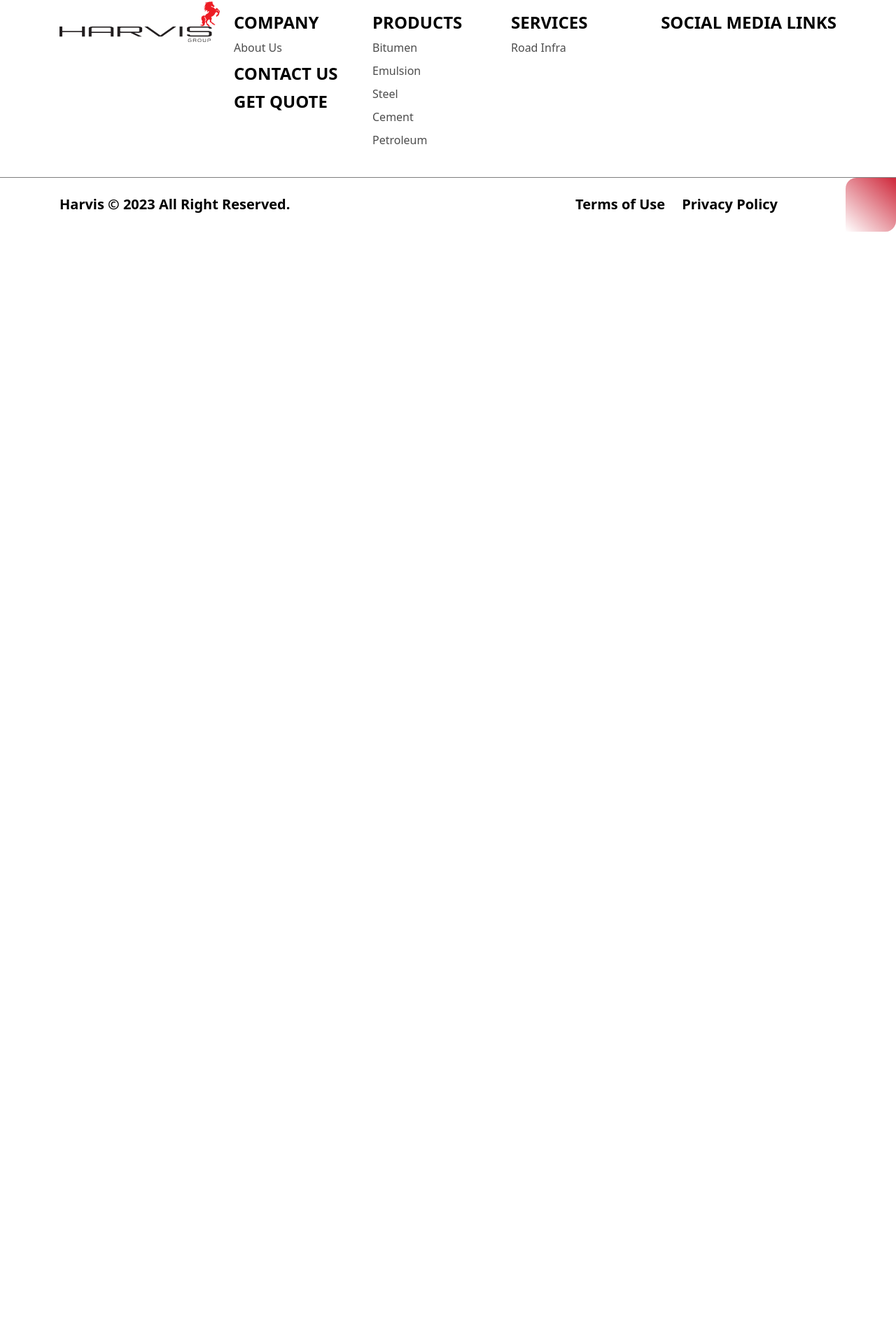
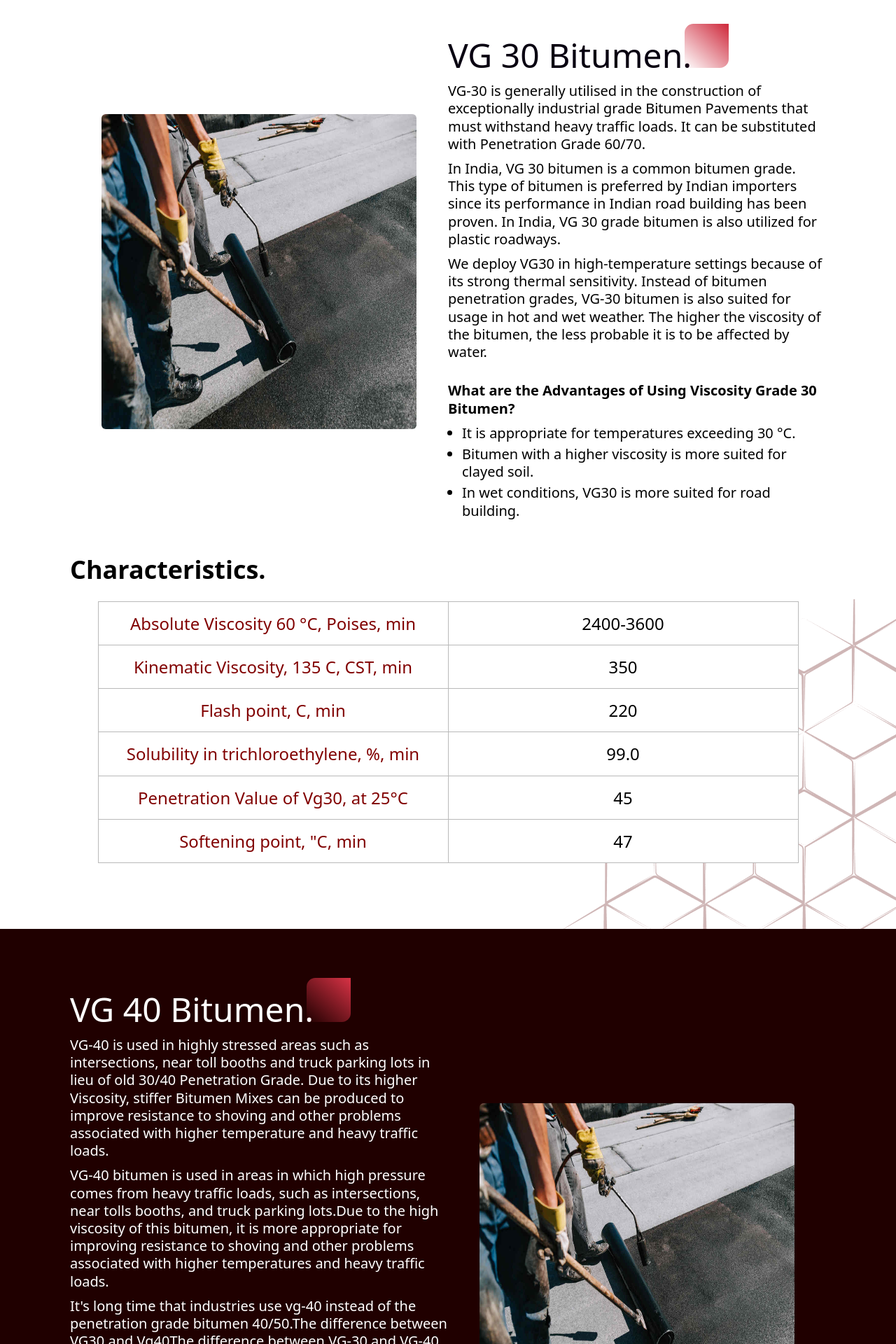
Before and after one commit to tech-socialagent/harvisinfra, a React (Create React App) app: page /bitumen in a window 1280 px wide. Shown: the part 762-2682 px from the top of the page at 70% size. Before the commit the page ends 1093 px from the top, so only its background shows below. Built offline with nearby package versions, Linux system fonts and the light colour scheme.

Commit message:
bitumen done

```diff
--- a/src/Styles/ProductPage.css
+++ b/src/Styles/ProductPage.css
@@ -18,3 +18,142 @@
   color: #ffffff;
   margin: 10px 0px;
 }
+
+/* product item */
+.pro_vg30 {
+  padding: 70px 100px;
+  background-image: url("../assets/Group.png");
+  background-repeat: no-repeat;
+  background-position: bottom 0% right 0%;
+}
+.vg30_desc {
+  /* display: grid;
+  grid-template-columns: 1fr 1fr; */
+  display: flex;
+}
+.pro_slider,
+.pro_info {
+  flex: 1;
+}
+
+.item_heading h4 {
+  font-weight: 500;
+  font-size: 48px;
+  line-height: 56px;
+
+  color: #080111;
+}
+.item_heading h4::after {
+  content: "";
+  display: inline-block;
+  position: relative;
+  width: 63px;
+  height: 63px;
+  left: -10px;
+
+  background: linear-gradient(
+    222.3deg,
+    #d03042 4.29%,
+    rgba(208, 48, 66, 0) 100%
+  );
+  border-radius: 12.6px 0px;
+}
+.pro_info p,
+.pro_info li,
+.pro_info h5 {
+  font-weight: 400;
+  font-size: 20px;
+  line-height: 126.5%;
+  color: #000000;
+  margin: 10px 0px;
+}
+.pro_info h5 {
+  font-weight: 600;
+  margin-top: 30px;
+}
+.pro_info li {
+  margin: 5px 0px 0px 20px;
+}
+
+.char_vg30 .char_title {
+  font-weight: 600;
+  font-size: 36px;
+  line-height: 43px;
+  /* identical to box height */
+
+  color: #000000;
+}
+.char_vg30 table,
+td,
+tr {
+  background: #ffffff;
+  border: 1.5px solid #b9b9b9;
+  border-collapse: collapse;
+}
+.char_vg30 table {
+  border-radius: 6px;
+  margin: 24px auto;
+}
+td {
+  width: 500px;
+  padding: 15px 18px;
+}
+tr td:last-child {
+  font-weight: 500;
+  font-size: 24px;
+  line-height: 130%;
+  /* or 31px */
+
+  text-align: center;
+
+  color: #000000;
+}
+tr td:first-child {
+  font-weight: 500;
+  font-size: 24px;
+  line-height: 130%;
+  /* or 31px */
+
+  text-align: center;
+
+  color: #810000;
+}
+.char_vg30 {
+  margin-top: 50px;
+}
+.pro_slider {
+  position: relative;
+  display: flex;
+  align-items: center;
+  justify-content: center;
+}
+
+.pro_vg30 .pro_slider .proimg {
+  width: 450px;
+  height: 450px;
+  border-radius: 6px;
+  /* margin: 40px; */
+}
+
+.pro_vg40 {
+  background-color: #200000;
+}
+.pro_vg40 .pro_info p,
+.pro_vg40 .pro_info li,
+.pro_vg40 .pro_info h5,
+.pro_vg40 .pro_info h4,.pro_vg40 .char_title {
+  color: var(--white-color);
+}
+.pro_vg40 .vg30_desc {
+  flex-direction: row-reverse;
+}
+.pro_vg40 td, .pro_vg40 tr{
+  background-color: #200000;
+}
+.pro_vg40 td:first-child{
+  color:  #E3C8C8;
+  ;
+}
+.pro_vg40  td:last-child{
+  color: var(--white-color);
+}
--- a/src/components/pages/Bitumen.jsx
+++ b/src/components/pages/Bitumen.jsx
@@ -3,6 +3,7 @@ import "../../Styles/ProductPage.css";
 
 const Bitumen = () => {
   return (
+    <div className="bitumen_section">
       <div className="product_page">
         <div className="flo_art2"></div>
         <div className="section_header">
@@ -16,30 +17,198 @@ const Bitumen = () => {
               naturally occurring substance. It is primarily composed of
               hydrocarbons and is found in petroleum deposits.It is a key
               component in the development of infrastructure projects,
-            particularly in the construction of roads and highways. Bitumen is a
-            dense, viscous material derived from petroleum that is used to bind
-            and protect the aggregate (such as gravel or crushed stone) in
-            asphalt pavements.
+              particularly in the construction of roads and highways. Bitumen is
+              a dense, viscous material derived from petroleum that is used to
+              bind and protect the aggregate (such as gravel or crushed stone)
+              in asphalt pavements.
             </p>
             <p>
               Infrastructure project development firms use bitumen for its
               durability, flexibility, and ability to withstand harsh weather
               conditions, making it ideal for use in long-term construction
               projects. Bitumen is also commonly used to waterproof structures,
-            such as bridges and culverts, to prevent water from penetrating the
-            surface and causing damage over time.
+              such as bridges and culverts, to prevent water from penetrating
+              the surface and causing damage over time.
             </p>
             <p>
               The use of bitumen in infrastructure projects is a critical factor
               in ensuring that the infrastructure is safe, efficient, and
-            long-lasting. In addition, infrastructure project development firms
-            typically invest in high-quality bitumen products to ensure
+              long-lasting. In addition, infrastructure project development
+              firms typically invest in high-quality bitumen products to ensure
               consistent and reliable performance, as well as to minimize the
               likelihood of premature failure.
             </p>
           </div>
-        <div className="product_slide">
+          <div className="product_slide"></div>
+        </div>
+      </div>
+      <div className="bitumen_moreinfo">
+        {/* <div className="pro_vg30">
+          <div className="vg30_desc">
+            <div className="pro_slider"></div>
+            <div className="pro_info"></div>
+          </div>
+          <div className="char_vg30"></div>
+        </div> */}
 
+        <div className="pro_vg30">
+          <div className="vg30_desc">
+            <div className="pro_slider">
+              <img
+                src={require("../../assets/photos/bitumen.jpeg")}
+                alt=""
+                className="proimg"
+              />
+            </div>
+            <div className="pro_info">
+              <div className="item_heading">
+                <h4>VG 30 Bitumen.</h4>
+              </div>
+              <p>
+                VG-30 is generally utilised in the construction of exceptionally
+                industrial grade Bitumen Pavements that must withstand heavy
+                traffic loads. It can be substituted with Penetration Grade
+                60/70.
+              </p>
+              <p>
+                In India, VG 30 bitumen is a common bitumen grade. This type of
+                bitumen is preferred by Indian importers since its performance
+                in Indian road building has been proven. In India, VG 30 grade
+                bitumen is also utilized for plastic roadways.
+              </p>
+              <p>
+                We deploy VG30 in high-temperature settings because of its
+                strong thermal sensitivity. Instead of bitumen penetration
+                grades, VG-30 bitumen is also suited for usage in hot and wet
+                weather. The higher the viscosity of the bitumen, the less
+                probable it is to be affected by water.
+              </p>
+              <h5>
+                What are the Advantages of Using Viscosity Grade 30 Bitumen?
+              </h5>
+              <ul>
+                <li>It is appropriate for temperatures exceeding 30 °C.</li>
+                <li>
+                  Bitumen with a higher viscosity is more suited for clayed
+                  soil.
+                </li>
+                <li>
+                  In wet conditions, VG30 is more suited for road building.
+                </li>
+              </ul>
+            </div>
+          </div>
+          <div className="char_vg30">
+            {/* <img src={require("../../assets/Group.png")} alt="" className="vector1" /> */}
+            <div className="char_title">Characteristics.</div>
+            <table>
+              <tr>
+                <td>Absolute Viscosity 60 °C, Poises, min</td>
+                <td>2400-3600</td>
+              </tr>
+              <tr>
+                <td>Kinematic Viscosity, 135 C, CST, min</td>
+                <td>350</td>
+              </tr>
+              <tr>
+                <td>Flash point, C, min</td>
+                <td>220</td>
+              </tr>
+              <tr>
+                <td>Solubility in trichloroethylene, %, min</td>
+                <td>99.0</td>
+              </tr>
+              <tr>
+                <td>Penetration Value of Vg30, at 25°C</td>
+                <td>45</td>
+              </tr>
+              <tr>
+                <td>Softening point, "C, min</td>
+                <td>47</td>
+              </tr>
+            </table>
+          </div>
+        </div>
+        <div className="pro_vg30 pro_vg40">
+          <div className="vg30_desc">
+            <div className="pro_slider">
+              <img
+                src={require("../../assets/photos/bitumen.jpeg")}
+                alt=""
+                className="proimg"
+              />
+            </div>
+            <div className="pro_info">
+              <div className="item_heading">
+                <h4>VG 40 Bitumen.</h4>
+              </div>
+              <p>
+                VG-40 is used in highly stressed areas such as intersections,
+                near toll booths and truck parking lots in lieu of old 30/40
+                Penetration Grade. Due to its higher Viscosity, stiffer Bitumen
+                Mixes can be produced to improve resistance to shoving and other
+                problems associated with higher temperature and heavy traffic
+                loads.
+              </p>
+              <p>
+                VG-40 bitumen is used in areas in which high pressure comes from
+                heavy traffic loads, such as intersections, near tolls booths,
+                and truck parking lots.Due to the high viscosity of this
+                bitumen, it is more appropriate for improving resistance to
+                shoving and other problems associated with higher temperatures
+                and heavy traffic loads.
+              </p>
+              <p>
+                It's long time that industries use vg-40 instead of the
+                penetration grade bitumen 40/50.The difference between VG30 and
+                Vg40The difference between VG-30 and VG-40 is that the VG 30
+                bitumen is suitable for mild weather and VG 40 bitumen is better
+                to use in hot climate. If you need to consult before buying vg40
+                contact us.
+              </p>
+              <h5>
+                What are the Advantages of Using Viscosity Grade 40 Bitumen?
+              </h5>
+              <ul>
+                <li>It is suitable for a temperature above 40 C</li>
+                <li>Its absolute viscosity is 3200</li>
+                <li>
+                  It is a preferred type of bitumen when heavy traffic load is
+                  expected
+                </li>
+              </ul>
+            </div>
+          </div>
+          <div className="char_vg30">
+            {/* <img src={require("../../assets/Group.png")} alt="" className="vector1" /> */}
+            <div className="char_title">Characteristics.</div>
+            <table>
+              <tr>
+                <td>Absolute Viscosity 60 °C, Poises, min</td>
+                <td>2400-3600</td>
+              </tr>
+              <tr>
+                <td>Kinematic Viscosity, 135 C, CST, min</td>
+                <td>350</td>
+              </tr>
+              <tr>
+                <td>Flash point, C, min</td>
+                <td>220</td>
+              </tr>
+              <tr>
+                <td>Solubility in trichloroethylene, %, min</td>
+                <td>99.0</td>
+              </tr>
+              <tr>
+                <td>Penetration Value of Vg30, at 25°C</td>
+                <td>45</td>
+              </tr>
+              <tr>
+                <td>Softening point, "C, min</td>
+                <td>47</td>
+              </tr>
+            </table>
+          </div>
         </div>
       </div>
     </div>
```
Also changed, not shown: src/components/pages/RoadInfra.jsx (+14 -14 lines), src/assets/photos/VectorM.png (added), src/assets/photos/VectorS.png (added). Lines whose indentation alone changed are shown as unchanged.
